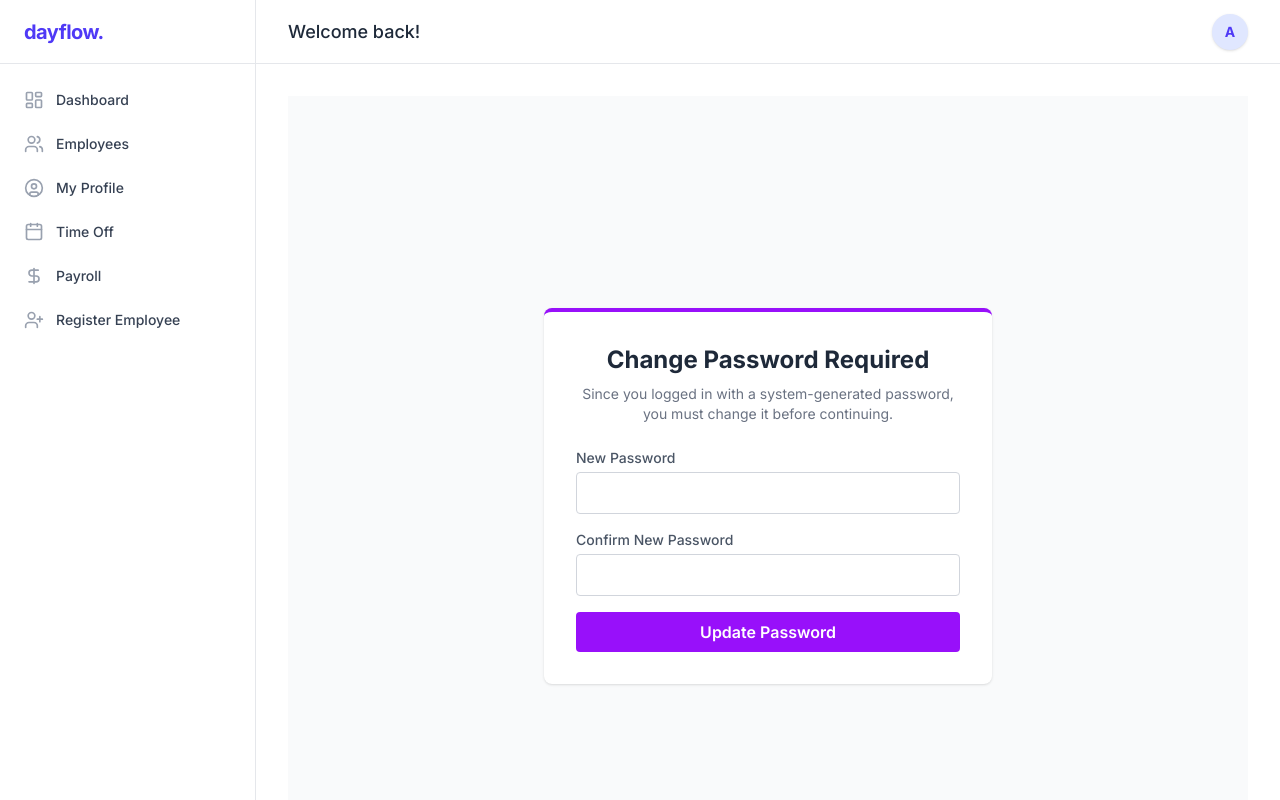
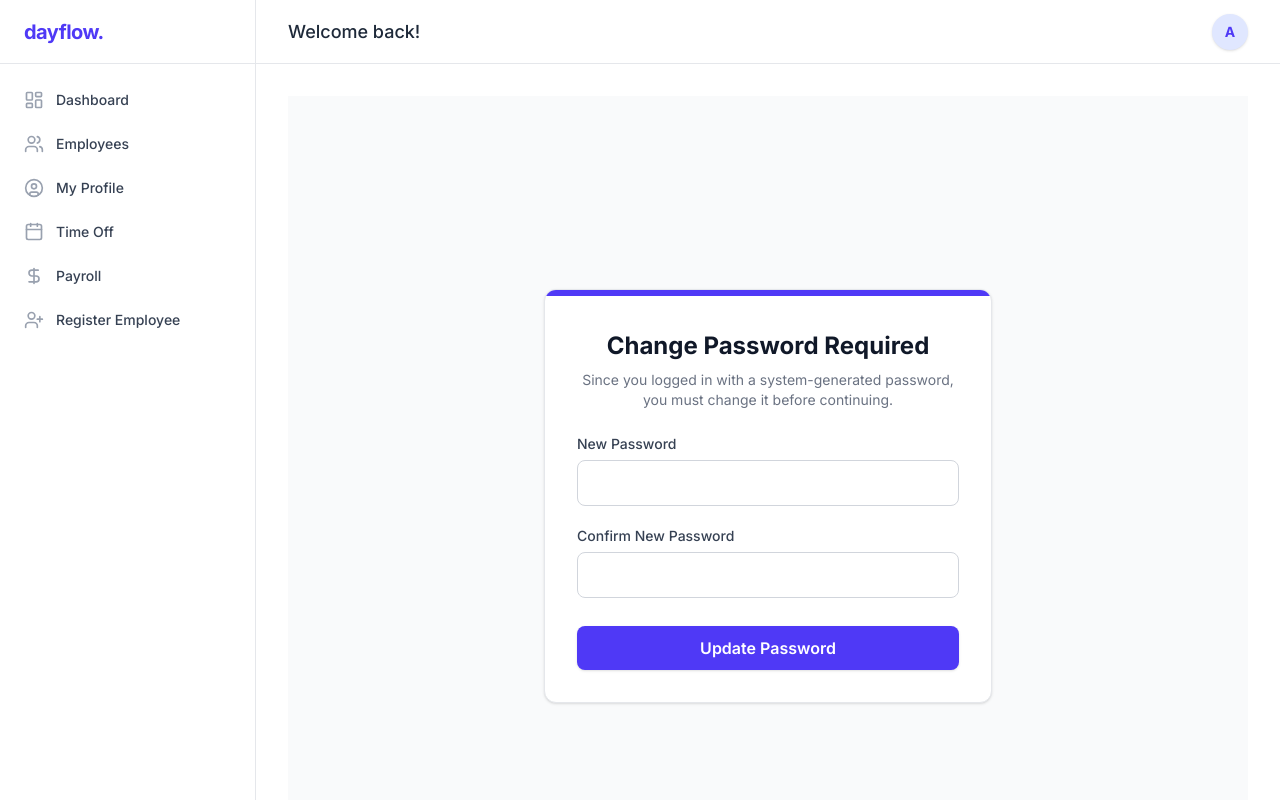
Before and after one commit to ayushyadav0707/Employa, a Next.js app: page /reset-password in a window 1280 px wide. Built offline with nearby package versions, Linux system fonts and the light colour scheme.

Commit message:
style: fix reset password card border artifact and unify theme colors

```diff
--- a/src/app/reset-password/page.tsx
+++ b/src/app/reset-password/page.tsx
@@ -52,26 +52,29 @@ export default function ResetPasswordPage() {
 
   return (
     <div className="flex h-screen w-full items-center justify-center bg-gray-50">
-      <div className="w-full max-w-md bg-white p-8 rounded-lg shadow border-t-4 border-purple-600">
-        <h1 className="text-2xl font-bold mb-2 text-center text-gray-800">Change Password Required</h1>
+      <div className="w-full max-w-md bg-white p-8 rounded-xl shadow-sm border border-gray-200 relative overflow-hidden">
+        {/* Top Accent Bar */}
+        <div className="absolute top-0 left-0 w-full h-1.5 bg-indigo-600"></div>
+
+        <h1 className="text-2xl font-bold mb-2 text-center text-gray-900 mt-2">Change Password Required</h1>
         <p className="text-sm text-gray-500 text-center mb-6">
           Since you logged in with a system-generated password, you must change it before continuing.
         </p>
 
-        {error && <div className="mb-4 text-red-600 text-sm text-center font-medium bg-red-50 p-2 rounded">{error}</div>}
-        {success && <div className="mb-4 text-green-700 text-sm text-center font-medium bg-green-50 p-3 rounded">Password updated successfully! Redirecting to login...</div>}
+        {error && <div className="mb-4 text-red-600 text-sm text-center font-medium bg-red-50 p-3 rounded-lg border border-red-100">{error}</div>}
+        {success && <div className="mb-4 text-green-700 text-sm text-center font-medium bg-green-50 p-3 rounded-lg border border-green-100">Password updated successfully! Redirecting to login...</div>}
 
         {!success && (
-          <form onSubmit={handleSubmit} className="space-y-4">
+          <form onSubmit={handleSubmit} className="space-y-5">
             <div>
-              <label className="block text-sm font-medium mb-1 text-gray-600">New Password</label>
-              <input type="password" name="newPassword" minLength={6} required onKeyDown={(e) => { if (e.key === ' ') e.preventDefault(); }} className="w-full border border-gray-300 p-2 rounded focus:outline-none focus:border-purple-500" />
+              <label className="block text-sm font-medium mb-1.5 text-gray-700">New Password</label>
+              <input type="password" name="newPassword" minLength={6} required onKeyDown={(e) => { if (e.key === ' ') e.preventDefault(); }} className="w-full border border-gray-300 p-2.5 rounded-lg focus:outline-none focus:ring-2 focus:ring-indigo-500 focus:border-indigo-500 text-gray-900 bg-white transition-shadow" />
             </div>
             <div>
-              <label className="block text-sm font-medium mb-1 text-gray-600">Confirm New Password</label>
-              <input type="password" name="confirmPassword" minLength={6} required onKeyDown={(e) => { if (e.key === ' ') e.preventDefault(); }} className="w-full border border-gray-300 p-2 rounded focus:outline-none focus:border-purple-500" />
+              <label className="block text-sm font-medium mb-1.5 text-gray-700">Confirm New Password</label>
+              <input type="password" name="confirmPassword" minLength={6} required onKeyDown={(e) => { if (e.key === ' ') e.preventDefault(); }} className="w-full border border-gray-300 p-2.5 rounded-lg focus:outline-none focus:ring-2 focus:ring-indigo-500 focus:border-indigo-500 text-gray-900 bg-white transition-shadow" />
             </div>
-            <button type="submit" disabled={loading} className="w-full bg-purple-600 text-white font-semibold p-2 rounded hover:bg-purple-700 transition-colors disabled:opacity-50">
+            <button type="submit" disabled={loading} className="w-full bg-indigo-600 text-white font-semibold py-2.5 px-4 rounded-lg hover:bg-indigo-700 transition-colors disabled:opacity-50 mt-2 shadow-sm">
               {loading ? 'Updating...' : 'Update Password'}
             </button>
           </form>
```
